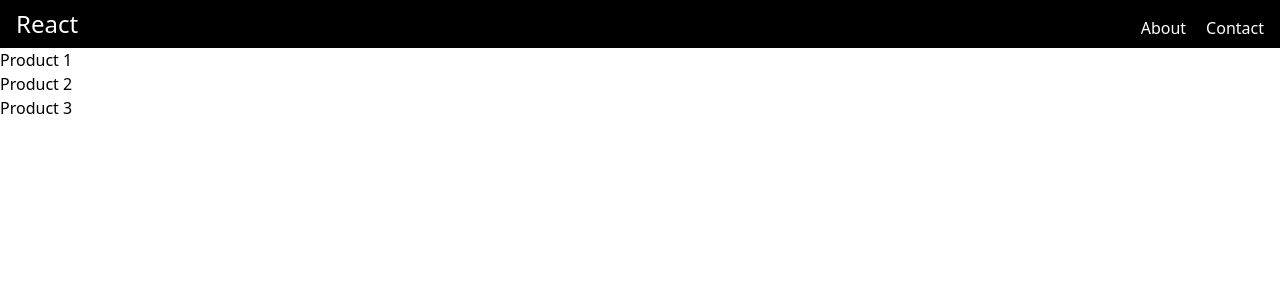
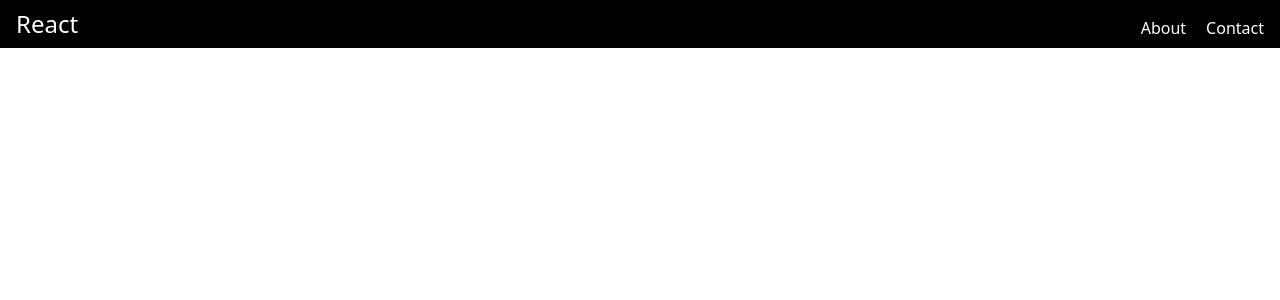
Before and after one commit to Dhan0104/moring-mern-stact, a React (Vite) app: page / in a window 1280 px wide. Shown: the top 300 px of the page. Built offline with nearby package versions, Linux system fonts and the light colour scheme.

Commit message:
changes some

```diff
--- a/src/App.jsx
+++ b/src/App.jsx
@@ -15,10 +15,6 @@ export default function App() {
         {
           index: true,
           element: <Home />
-        },
-        {
-          path: 'product/:id',
-          element: <Product />
         },
         {
           path: 'about',
--- a/src/pages/home/Home.jsx
+++ b/src/pages/home/Home.jsx
@@ -1,4 +1,3 @@
-import ProductList from "../products/ProductList";
 
 export default function Home() {
 
@@ -8,7 +7,7 @@ export default function Home() {
     <div>
 
 
-      <ProductList />
+
 
     </div>
   )
--- a/src/pages/products/Product.jsx
+++ /dev/null
@@ -1,13 +0,0 @@
-import React from 'react'
-import { useParams } from 'react-router'
-
-export default function Product() {
-  const m = useParams();
-  console.log(m);
-  return (
-    <div>
-
-      <h1>THis is product detail</h1>
-    </div>
-  )
-}
--- a/src/pages/products/ProductList.jsx
+++ /dev/null
@@ -1,20 +0,0 @@
-import React from 'react'
-
-export default function ProductList() {
-  const products = [
-    { id: 1, name: 'Product 1' },
-    { id: 2, name: 'Product 2' },
-    { id: 3, name: 'Product 3' },
-  ]
-  return (
-    <div>
-
-      {products.map((product) => {
-        return <div key={product.id}>
-          <h2>{product.name}</h2>
-        </div>
-      })}
-
-    </div>
-  )
-}
```
